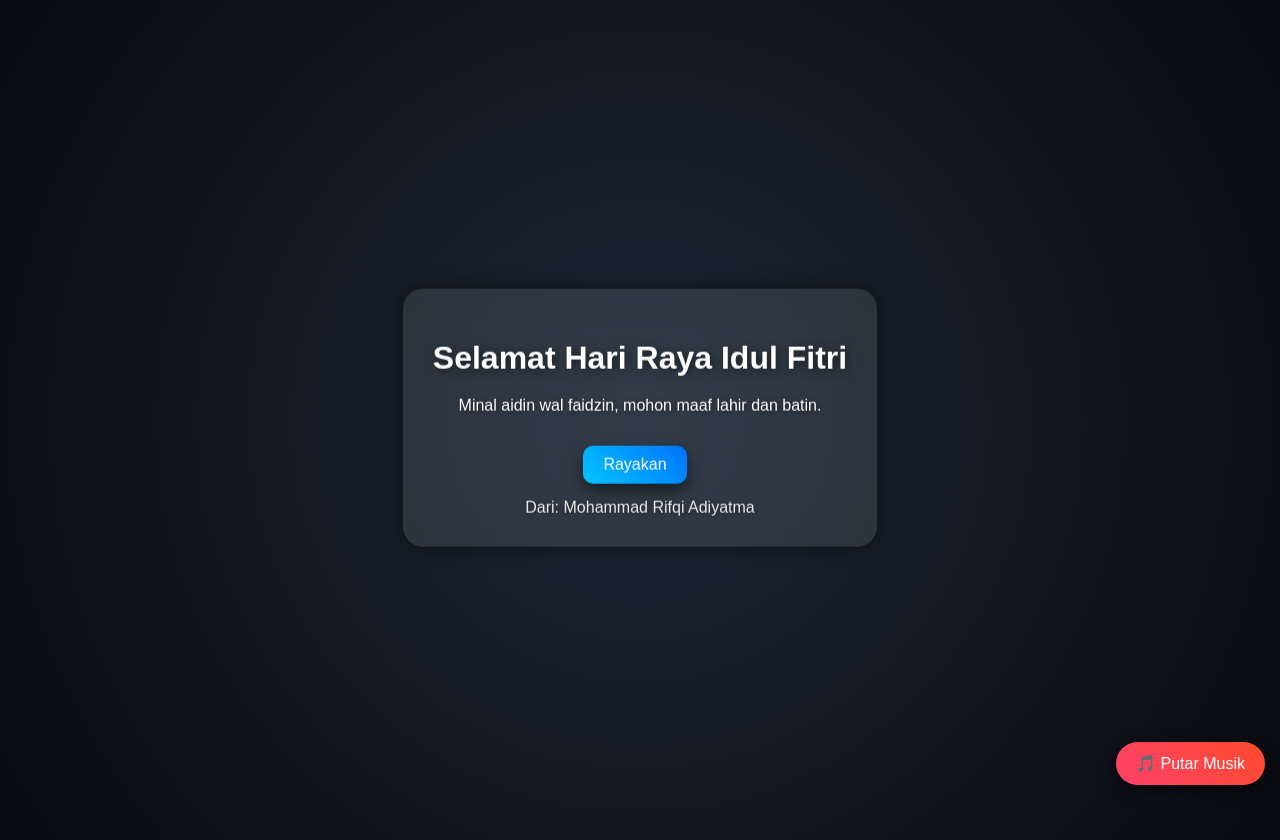
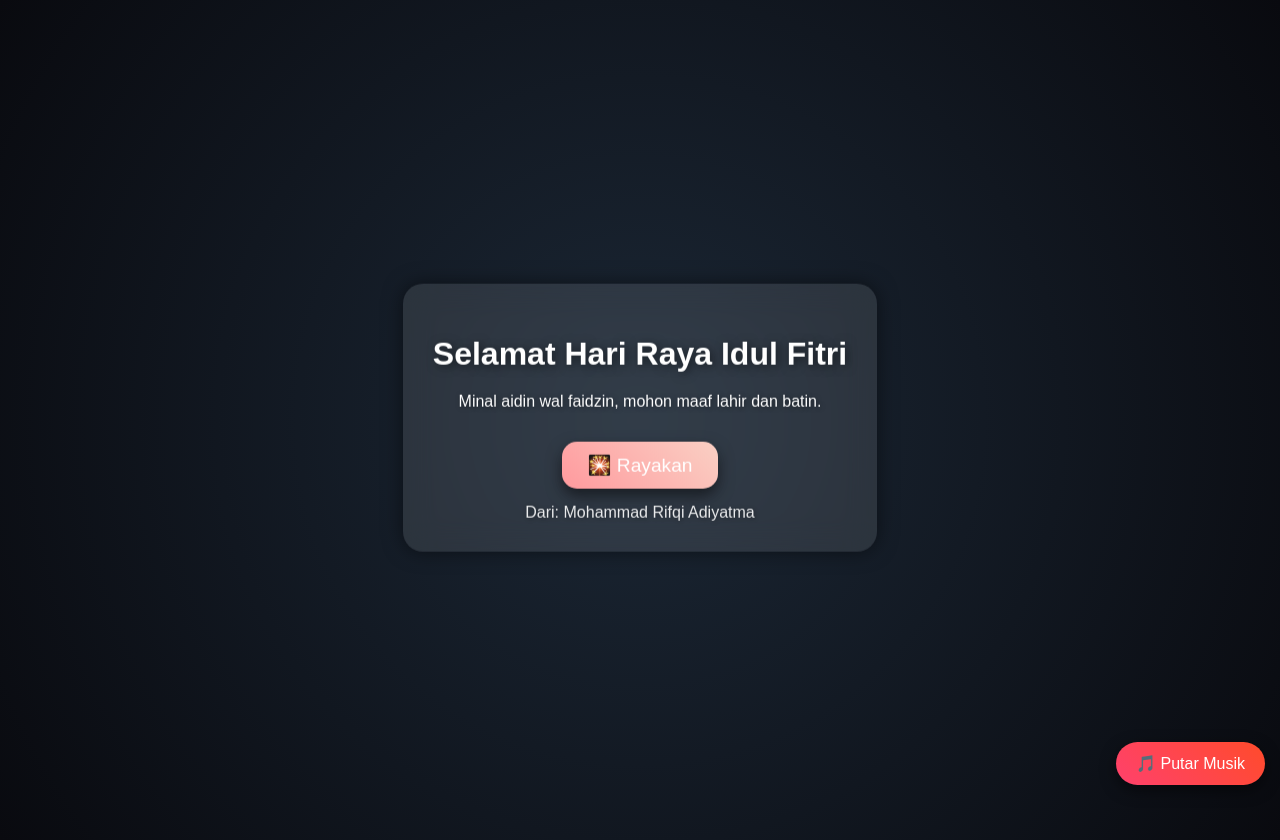
Before and after one commit to NerooGo/lebaran1, a plain HTML site: page index.html in a window 1280 px wide. Drawn offline with Linux system fonts and the light colour scheme.

Commit message:
Update index.html

```diff
--- a/index.html
+++ b/index.html
@@ -29,6 +29,7 @@
             position: relative;
             animation: float 3s infinite alternate ease-in-out;
             max-width: 90%;
+            z-index: 10;
         }
         h1 {
             font-size: 2em;
@@ -44,24 +45,23 @@
         }
         .btn {
             margin-top: 15px;
-            padding: 10px 20px;
-            font-size: 1em;
+            padding: 12px 25px;
+            font-size: 1.2em;
             color: white;
-            background: linear-gradient(45deg, #00c6ff, #0072ff);
+            background: linear-gradient(45deg, #ff9a9e, #fad0c4);
             border: none;
-            border-radius: 10px;
+            border-radius: 15px;
             cursor: pointer;
             transition: all 0.3s ease-in-out;
             box-shadow: 0 7px 15px rgba(0, 0, 0, 0.5);
-            margin-right: 10px;
         }
         .btn:hover {
-            background: linear-gradient(45deg, #005bea, #00c6ff);
+            background: linear-gradient(45deg, #ff758c, #ff7eb3);
             transform: scale(1.1);
         }
         .hidden-message {
             display: none;
-            font-size: 1em;
+            font-size: 1.2em;
             margin-top: 15px;
             color: #FFD700;
             animation: fadeIn 2s ease-in-out;
@@ -73,14 +73,6 @@
         @keyframes float {
             from { transform: translateY(0); }
             to { transform: translateY(-10px); }
-        }
-        .firework {
-            position: absolute;
-            width: 10px;
-            height: 10px;
-            background: radial-gradient(circle, yellow, orange, red);
-            border-radius: 50%;
-            animation: firework 1.5s ease-out;
         }
         .footer {
             margin-top: 15px;
@@ -107,16 +99,33 @@
             background: linear-gradient(45deg, #ff4b2b, #ff416c);
             transform: scale(1.1);
         }
+        .fireworks {
+            position: absolute;
+            width: 100%;
+            height: 100%;
+            top: 0;
+            left: 0;
+            pointer-events: none;
+        }
+        .firework {
+            position: absolute;
+            width: 8px;
+            height: 8px;
+            background: radial-gradient(circle, yellow, orange, red);
+            border-radius: 50%;
+            animation: firework 1.5s ease-out;
+        }
     </style>
 </head>
 <body>
     <div class="container">
         <h1>Selamat Hari Raya Idul Fitri</h1>
         <p>Minal aidin wal faidzin, mohon maaf lahir dan batin.</p>
-        <button class="btn" onclick="celebrate()">Rayakan</button>
+        <button class="btn" onclick="celebrate()">🎇 Rayakan</button>
         <p class="hidden-message" id="message">🌙 Semoga kebahagiaan dan berkah selalu menyertai Anda! 🌟</p>
         <div class="footer">Dari: Mohammad Rifqi Adiyatma</div>
     </div>
+    <div class="fireworks" id="fireworks"></div>
     <button class="music-control" onclick="toggleMusic()">🎵 Putar Musik</button>
     <audio id="tarot" src="tarot.mp3" loop></audio>
     <script>
@@ -137,12 +146,13 @@
             createFireworks();
         }
         function createFireworks() {
+            let fireworksContainer = document.getElementById("fireworks");
             for (let i = 0; i < 10; i++) {
                 let firework = document.createElement("div");
                 firework.classList.add("firework");
-                document.body.appendChild(firework);
                 firework.style.left = Math.random() * window.innerWidth + "px";
                 firework.style.top = Math.random() * window.innerHeight + "px";
+                fireworksContainer.appendChild(firework);
                 setTimeout(() => firework.remove(), 1500);
             }
         }
```
